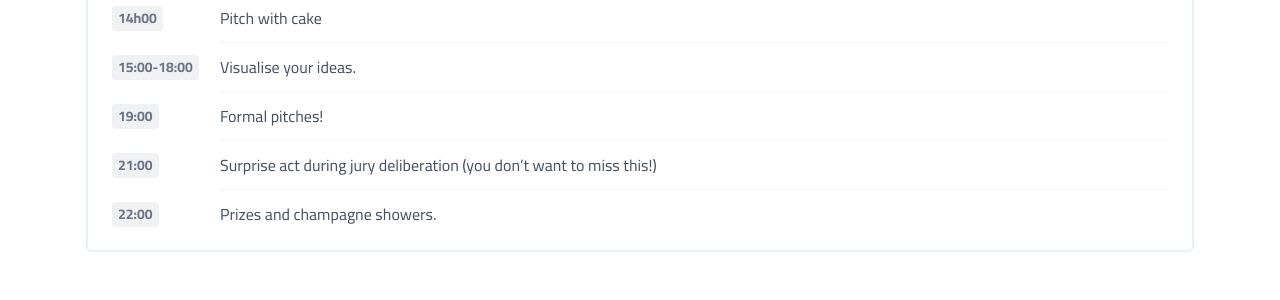
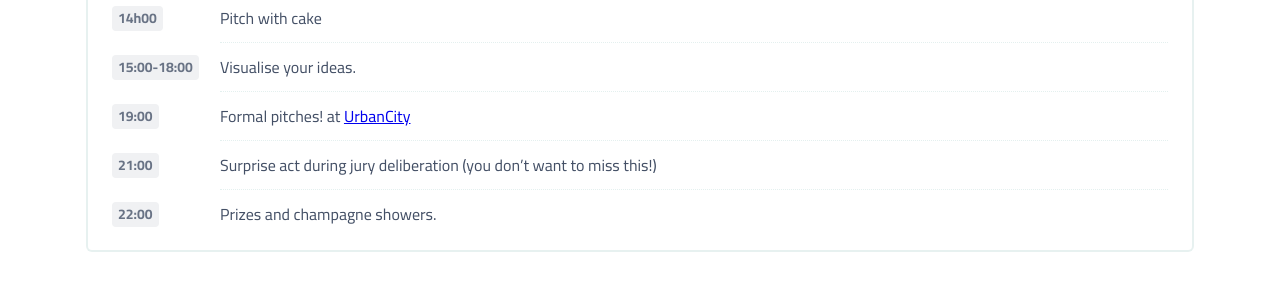
Before and after one commit to nerdlab-be/traveljam, a Jekyll site: the page built from _pages/index.markdown, in a window 1280 px wide and 900 px high, scrolled down 3198 px. Shown: the part 159-459 px from the top of the window. Built offline with Jekyll 4.4.1, drawn with Linux system fonts in a browser that asks for light colours.

Commit message:
added urban city

```diff
--- a/_pages/index.markdown
+++ b/_pages/index.markdown
@@ -69,7 +69,7 @@ program:
     - hour: "15:00-18:00"
       para: "Visualise your ideas."
     - hour: "19:00"
-      para: "Formal pitches!"
+      para: "Formal pitches! at <a href='http://urbancity.be/'>UrbanCity</a>"
     - hour: "21:00"
       para: "Surprise act during jury deliberation (you don’t want to miss this!)"
     - hour: "22:00"
```
